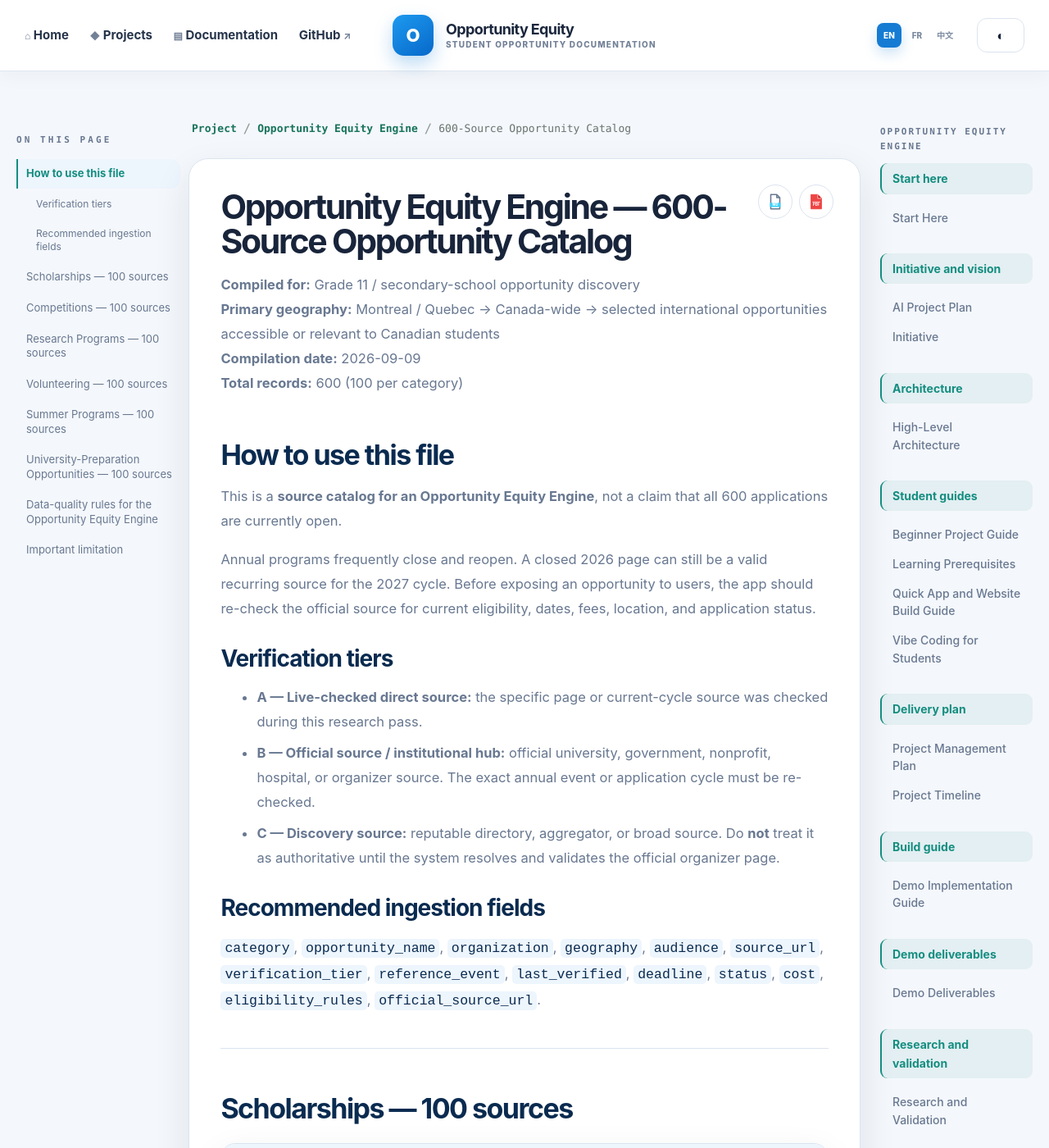
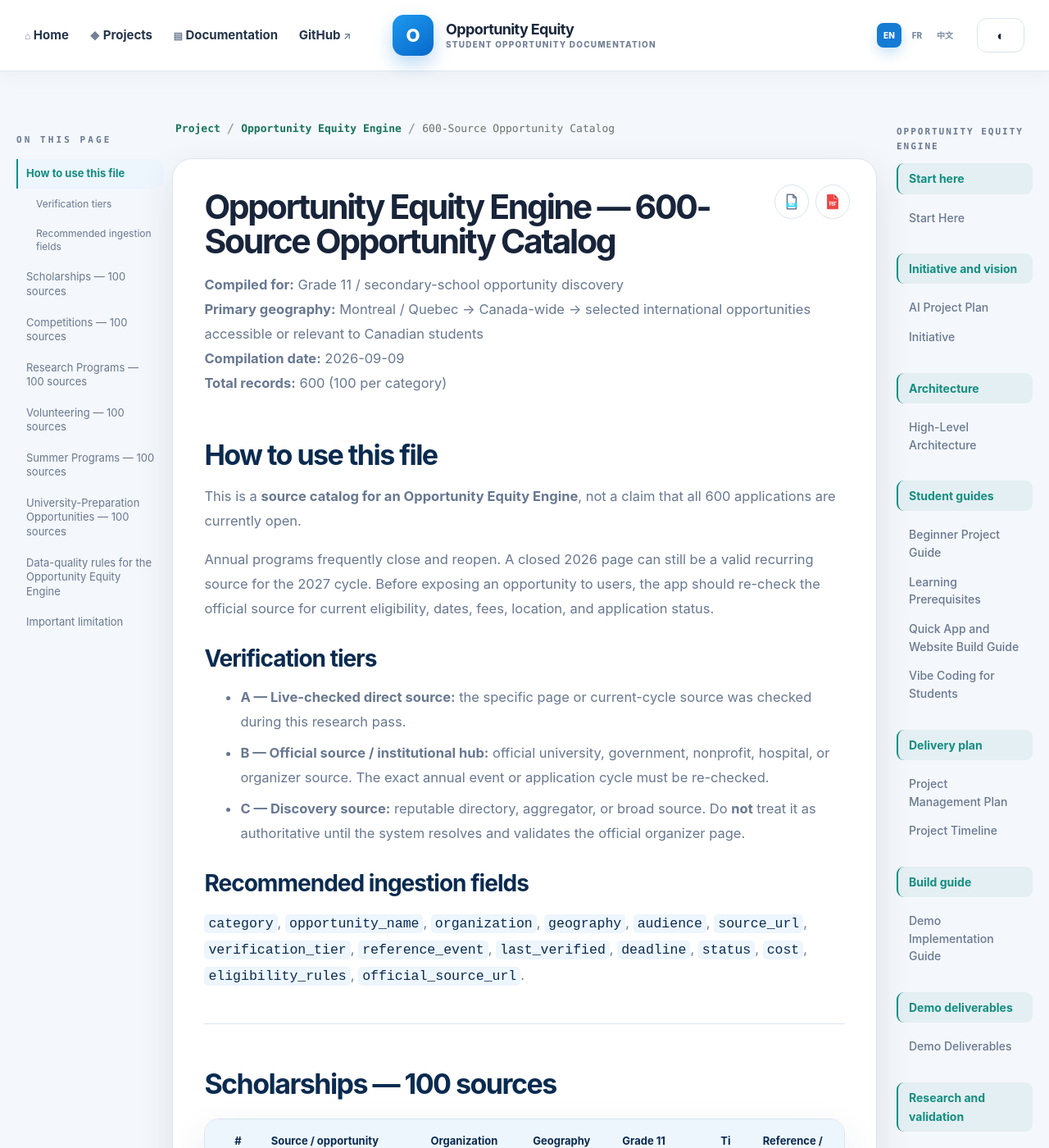
Before and after one commit to andyxuan2010/OpportunityEquityEngine, a Jekyll site: the page built from docs/10-opportunity-sources/Opportunity_Equity_Engine_600_Sources.md, in a window 1280 px wide and 1400 px high. Shown: the whole window at 82% size. Built offline with Jekyll 4.4.1, drawn with Linux system fonts in a browser that asks for light colours.

Commit message:
Widen catalog article panel

```diff
--- a/assets/css/style.scss
+++ b/assets/css/style.scss
@@ -226,11 +226,11 @@ button { font: inherit; }
 .document-catalog table { table-layout: fixed; }
 .document-catalog th, .document-catalog td { overflow-wrap: anywhere; word-break: normal; }
 .document-catalog th:nth-child(1), .document-catalog td:nth-child(1) { width: 8%; min-width: 72px; white-space: nowrap; }
-.document-catalog th:nth-child(2), .document-catalog td:nth-child(2) { width: 26%; }
+.document-catalog th:nth-child(2), .document-catalog td:nth-child(2) { width: 25%; }
 .document-catalog th:nth-child(3), .document-catalog td:nth-child(3) { width: 16%; }
 .document-catalog th:nth-child(4), .document-catalog td:nth-child(4) { width: 14%; }
 .document-catalog th:nth-child(5), .document-catalog td:nth-child(5) { width: 15%; }
-.document-catalog th:nth-child(6), .document-catalog td:nth-child(6) { width: 6%; }
+.document-catalog th:nth-child(6), .document-catalog td:nth-child(6) { width: 7%; }
 .document-catalog th:nth-child(7), .document-catalog td:nth-child(7) { width: 15%; }
 .home-content blockquote, .document-content blockquote { margin: 24px 0; padding: 18px 22px; border-left: 4px solid var(--blue-bright); border-radius: 0 15px 15px 0; color: var(--navy); background: var(--soft-blue); }
 .home-content img, .document-content img { display: block; width: auto; max-width: 100%; height: auto; margin: 28px auto; border: 1px solid var(--line); border-radius: 18px; box-shadow: var(--shadow); }
@@ -262,7 +262,7 @@ button { font: inherit; }
 .document-kicker { width: min(100%, 1050px); margin: 0 0 18px; color: var(--blue); font-size: 12px; font-weight: 850; letter-spacing: .17em; text-transform: uppercase; }
 .kicker-dot { display: inline-block; width: 8px; height: 8px; margin-right: 8px; border-radius: 50%; background: var(--teal); box-shadow: 0 0 0 5px rgba(20, 141, 128, .12); }
 .document-shell { width: min(1760px, calc(100% - 40px)); max-width: none; }
-.document-reader { width: 100%; display: grid; grid-template-columns: 200px minmax(0, 1fr) 200px; gap: 10px; align-items: start; }
+.document-reader { width: 100%; display: grid; grid-template-columns: 180px minmax(0, 1fr) 180px; gap: 10px; align-items: start; }
 .document-column { min-width: 0; }
 .document-toc { grid-column: 1; grid-row: 1; position: sticky; top: 104px; max-height: calc(100vh - 128px); overflow-y: auto; padding: 16px 0; scrollbar-width: none; -ms-overflow-style: none; }
 .document-toc::-webkit-scrollbar, .document-toc-nav::-webkit-scrollbar { display: none; width: 0; height: 0; }
@@ -334,6 +334,7 @@ button { font: inherit; }
 .document-content > table,
 .document-content > details,
 .document-content > hr { width: min(var(--reading-width), 100%); margin-inline: auto; }
+.document-catalog table { width: 100%; max-width: none; }
 .document-content > h1:first-of-type { padding-right: 110px; }
 .document-content h1 { margin: 0 0 16px; color: var(--ink); font-size: clamp(30px, 3.2vw, 46px); letter-spacing: -.055em; line-height: 1.02; }
 .document-content h2 { margin: 54px auto 14px; color: var(--navy); font-size: clamp(25px, 3vw, 34px); letter-spacing: -.045em; line-height: 1.1; }
```
